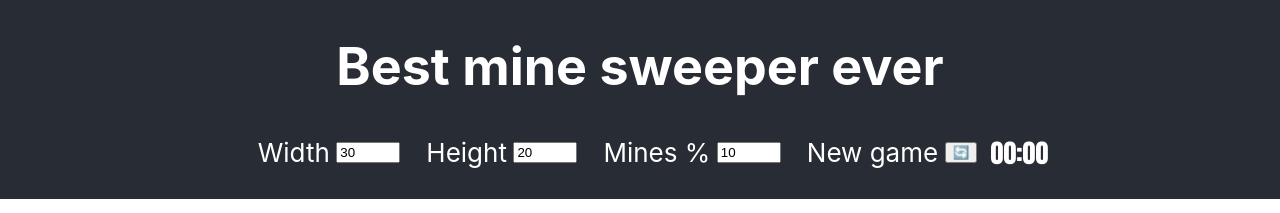
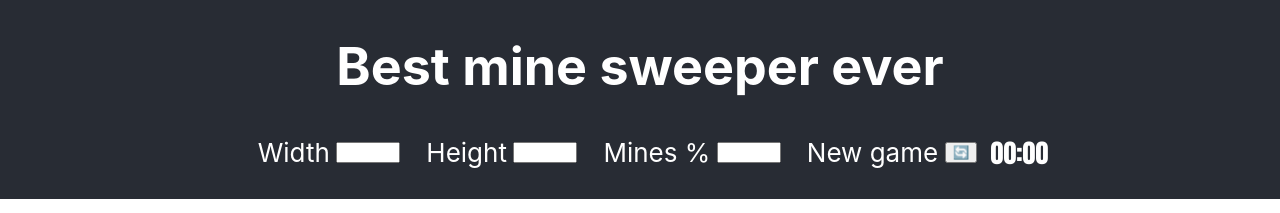
Before and after one commit to omryn/minesweeper, a React (Create React App) app: page / in a window 1280 px wide. Shown: the top 213 px of the page. Built offline with nearby package versions, Linux system fonts and the light colour scheme.

Commit message:
removed unused code

```diff
--- a/src/components/Cell.tsx
+++ b/src/components/Cell.tsx
@@ -1,5 +1,4 @@
 import { CellState, CELL_STATUS, MINE } from "lib/minesweeper.types";
-import { MouseEventHandler } from "react";
 
 export interface CellProps extends CellState {
 }
--- a/src/components/Header.tsx
+++ b/src/components/Header.tsx
@@ -10,11 +10,11 @@ export const Header = ({ width, height, mines }: HeaderProps) => (
     <h1>Best mine sweeper ever</h1>
     <div className="header__inputs">
       <label htmlFor="width">Width</label>
-      <input id="width" type="number" value={width} min="3" max="300" step="1" />
+      <input id="width" type="number" min="3" max="300" step="1" />
       <label htmlFor="height">Height</label>
-      <input id="height" type="number" value={height} min="3" max="300" step="1" />
+      <input id="height" type="number" min="3" max="300" step="1" />
       <label htmlFor="mines">Mines %</label>
-      <input id="mines" type="number" value={mines} min="1" max="100" step="1" />
+      <input id="mines" type="number" min="1" max="100" step="1" />
       <label htmlFor="reset">New game</label>
       <button id="reset" className="header__reset-button" />
       <Timer />
```
